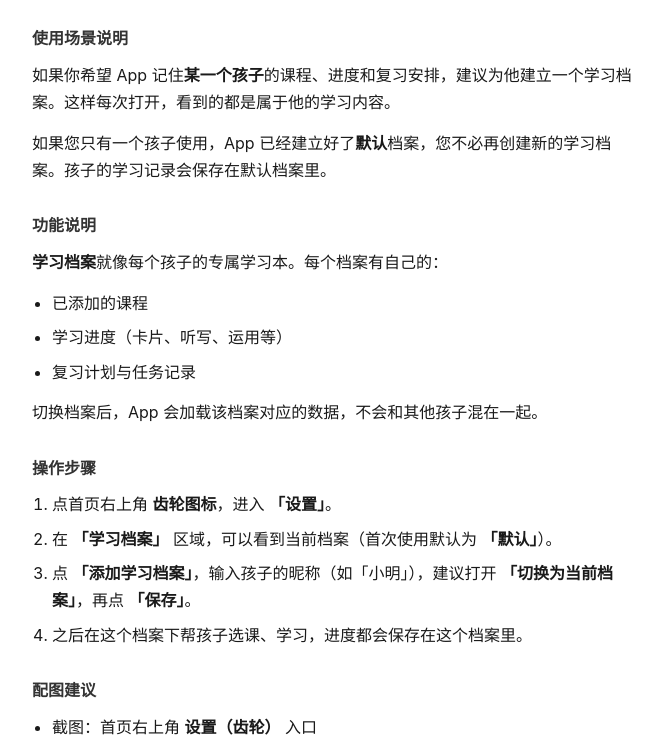
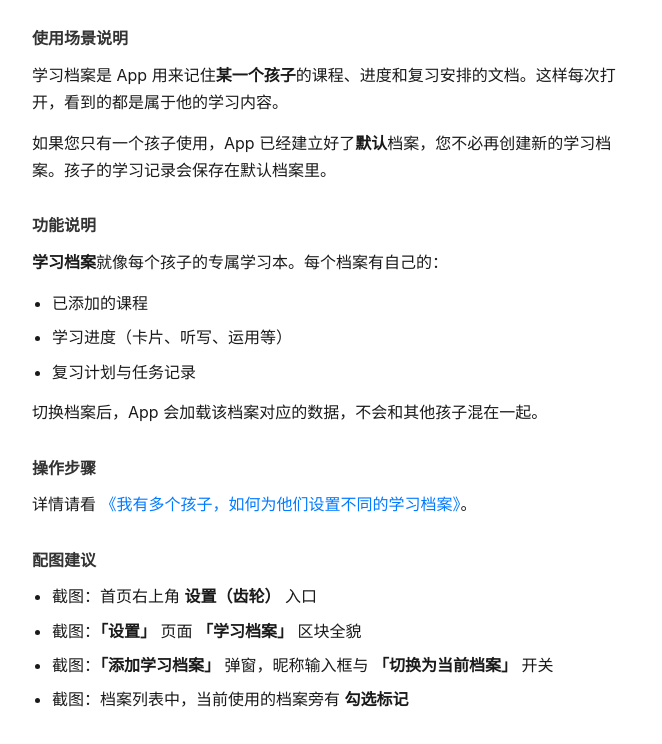
Before and after one commit to xiaoqingc-ai/word-hub-private-policy, a plain HTML site: page help/why-learning-profile.html in a window 1280 px wide. Shown: the part 52-796 px from the top of the page, without its empty margins (308-970 px from the left). Drawn offline with Linux system fonts and the light colour scheme.

Commit message:
Replace learning profile steps with link to multi-child guide.
Co-authored-by: Cursor <cursoragent@cursor.com>

```diff
--- a/help/css/help.css
+++ b/help/css/help.css
@@ -115,6 +115,15 @@ th {
   text-align: center;
 }
 
+a {
+  color: #007aff;
+  text-decoration: none;
+}
+
+a:active {
+  opacity: 0.7;
+}
+
 @media (prefers-color-scheme: dark) {
   body {
     color: #f0f0f0;
@@ -149,4 +158,8 @@ th {
   .help-figure figcaption {
     color: #aaa;
   }
+
+  a {
+    color: #409cff;
+  }
 }
--- a/help/why-learning-profile.html
+++ b/help/why-learning-profile.html
@@ -10,7 +10,7 @@
   <h1>为什么要设置学习档案</h1>
 
   <h2>使用场景说明</h2>
-  <p>如果你希望 App 记住<strong>某一个孩子</strong>的课程、进度和复习安排，建议为他建立一个学习档案。这样每次打开，看到的都是属于他的学习内容。</p>
+  <p>学习档案是 App 用来记住<strong>某一个孩子</strong>的课程、进度和复习安排的文档。这样每次打开，看到的都是属于他的学习内容。</p>
   <p>如果您只有一个孩子使用，App 已经建立好了<strong>默认</strong>档案，您不必再创建新的学习档案。孩子的学习记录会保存在默认档案里。</p>
 
   <h2>功能说明</h2>
@@ -23,12 +23,7 @@
   <p>切换档案后，App 会加载该档案对应的数据，不会和其他孩子混在一起。</p>
 
   <h2>操作步骤</h2>
-  <ol>
-    <li>点首页右上角 <strong>齿轮图标</strong>，进入 <strong>「设置」</strong>。</li>
-    <li>在 <strong>「学习档案」</strong> 区域，可以看到当前档案（首次使用默认为 <strong>「默认」</strong>）。</li>
-    <li>点 <strong>「添加学习档案」</strong>，输入孩子的昵称（如「小明」），建议打开 <strong>「切换为当前档案」</strong>，再点 <strong>「保存」</strong>。</li>
-    <li>之后在这个档案下帮孩子选课、学习，进度都会保存在这个档案里。</li>
-  </ol>
+  <p>详情请看 <a href="multi-child-profiles.html">《我有多个孩子，如何为他们设置不同的学习档案》</a>。</p>
 
   <h2>配图建议</h2>
   <ul>
```
Also changed, not shown: help/add-course.html (+0 -9 lines).
